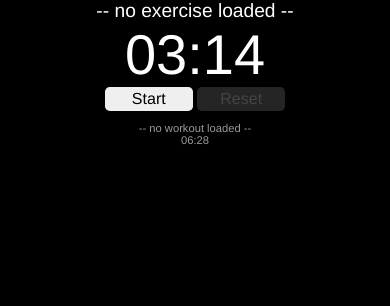
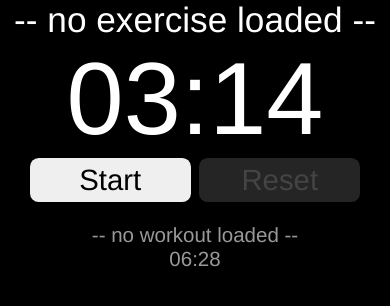
Before and after one commit to sverweij/shoutingcoach, a website: page src/index.html in a window 390 px wide. Drawn offline with Linux system fonts and the light colour scheme.

Commit message:
update breakpoints & accompanying font sizes

```diff
--- a/src/style/workout.css
+++ b/src/style/workout.css
@@ -20,17 +20,33 @@ input[type='button'] {
     border-radius    : 0.3em;
     font-family      : inherit;
 }
-@media screen and (min-width: 49em) {
+@media screen and (min-width: 1441px){
+    body { font-size : 72pt; }
+}
+@media screen and (min-width: 1281px) and (max-width: 1440px){
+    body { font-size : 64pt;}
+}
+@media screen and (min-width: 1025px) and (max-width: 1280px){
+    body { font-size : 52pt; }
+}
+@media screen and (min-width: 769px) and (max-width: 1024px){
+    body { font-size : 48pt; }
+}
+@media screen and (min-width: 641px) and (max-width: 768px){
+    body { font-size : 40pt; }
+}
+@media screen and (min-width: 481px) and (max-width: 640px){
     body { font-size : 30pt; }
 }
-@media screen and (min-width: 69em) {
-    body { font-size : 40pt; }
+@media screen and (min-width: 321px) and (max-width: 480px) {
+    body { font-size : 22pt; }
+
+    .hideonmobile {
+        display          : none;
+    }
 }
-@media screen and (min-width: 79em) {
-    body { font-size : 53pt; }
-}
-@media screen and (max-width: 29em) {
-    body { font-size : 12pt; }
+@media screen and (max-width: 320px){
+    body { font-size : 18pt; }
 
     .hideonmobile {
         display          : none;
@@ -120,7 +136,7 @@ div.numbers {
     color            : #444;
     background-color : #252525;
 }
-@media screen and (max-width: 29em) {
+@media screen and (max-width: 480px) {
     #CloseSettings {
         text-align   : right;
         width        : 100%;
```
